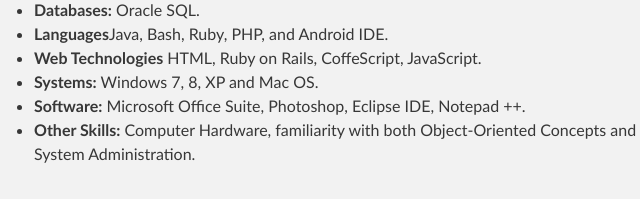
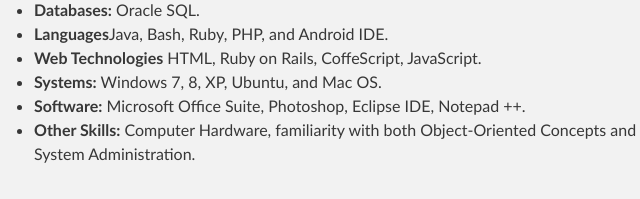
Before and after one commit to mwilson10/mwilson10.github.io, a plain HTML site: page index.html in a window 1280 px wide. Shown: the part 916-1115 px from the top of the page, 306-946 px from the left. Drawn offline with Linux system fonts and the light colour scheme.

Commit message:
Update index.html

```diff
--- a/index.html
+++ b/index.html
@@ -76,7 +76,7 @@
 <li>  <strong>Databases:</strong> Oracle SQL.</li>
 <li>  <strong>Languages</strong>Java, Bash, Ruby, PHP, and Android IDE.</li>
 <li>  <strong>Web Technologies</strong> HTML, Ruby on Rails, CoffeScript, JavaScript.</li>
-<li>  <strong>Systems:</strong> Windows 7, 8, XP and Mac OS.</li>
+<li>  <strong>Systems:</strong> Windows 7, 8, XP, Ubuntu, and Mac OS.</li>
 <li>  <strong>Software:</strong> Microsoft Office Suite, Photoshop, Eclipse IDE, Notepad ++.</li>
 <li>  <strong>Other Skills:</strong> Computer Hardware, familiarity with both Object-Oriented Concepts and System Administration.</li>
 </ul>
```
